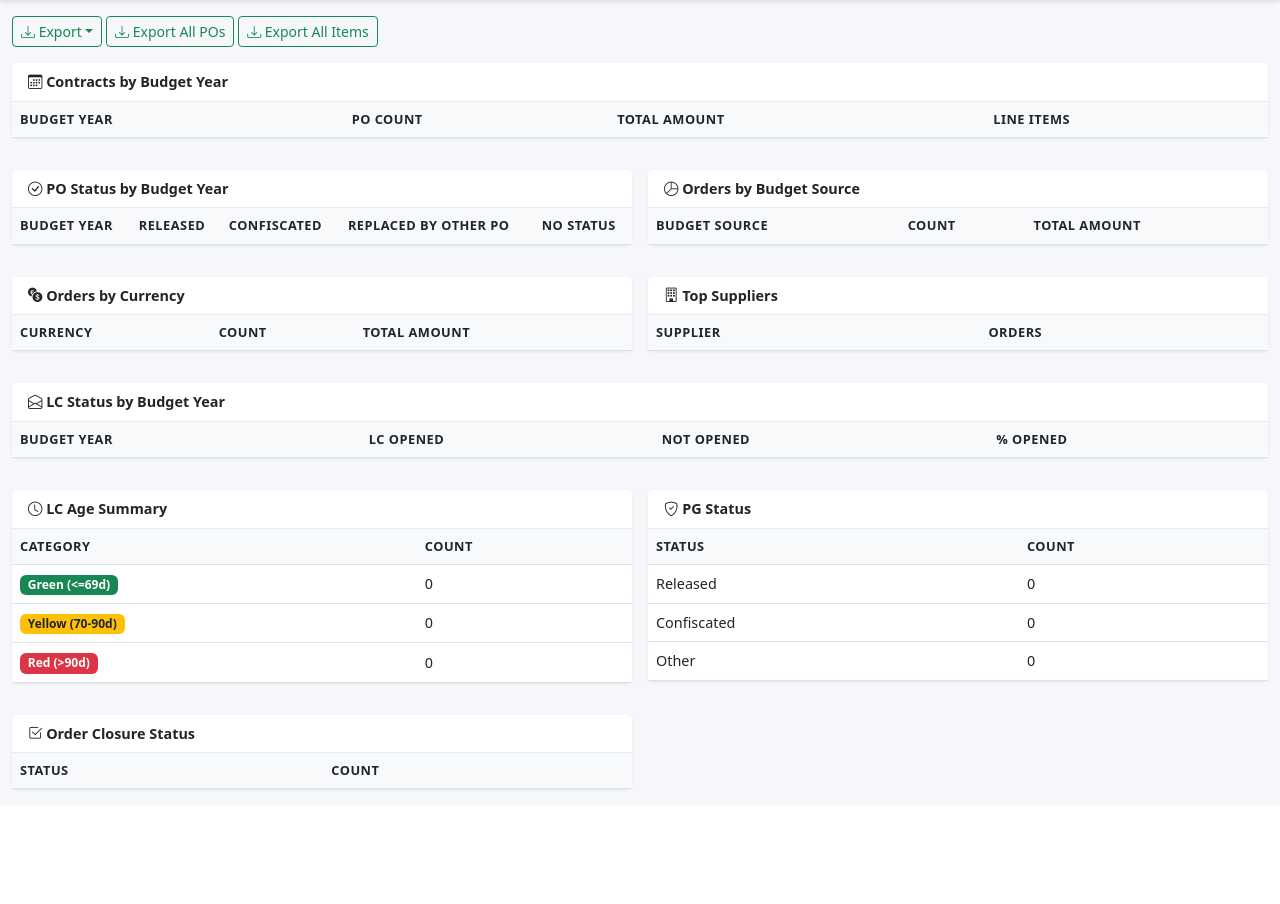
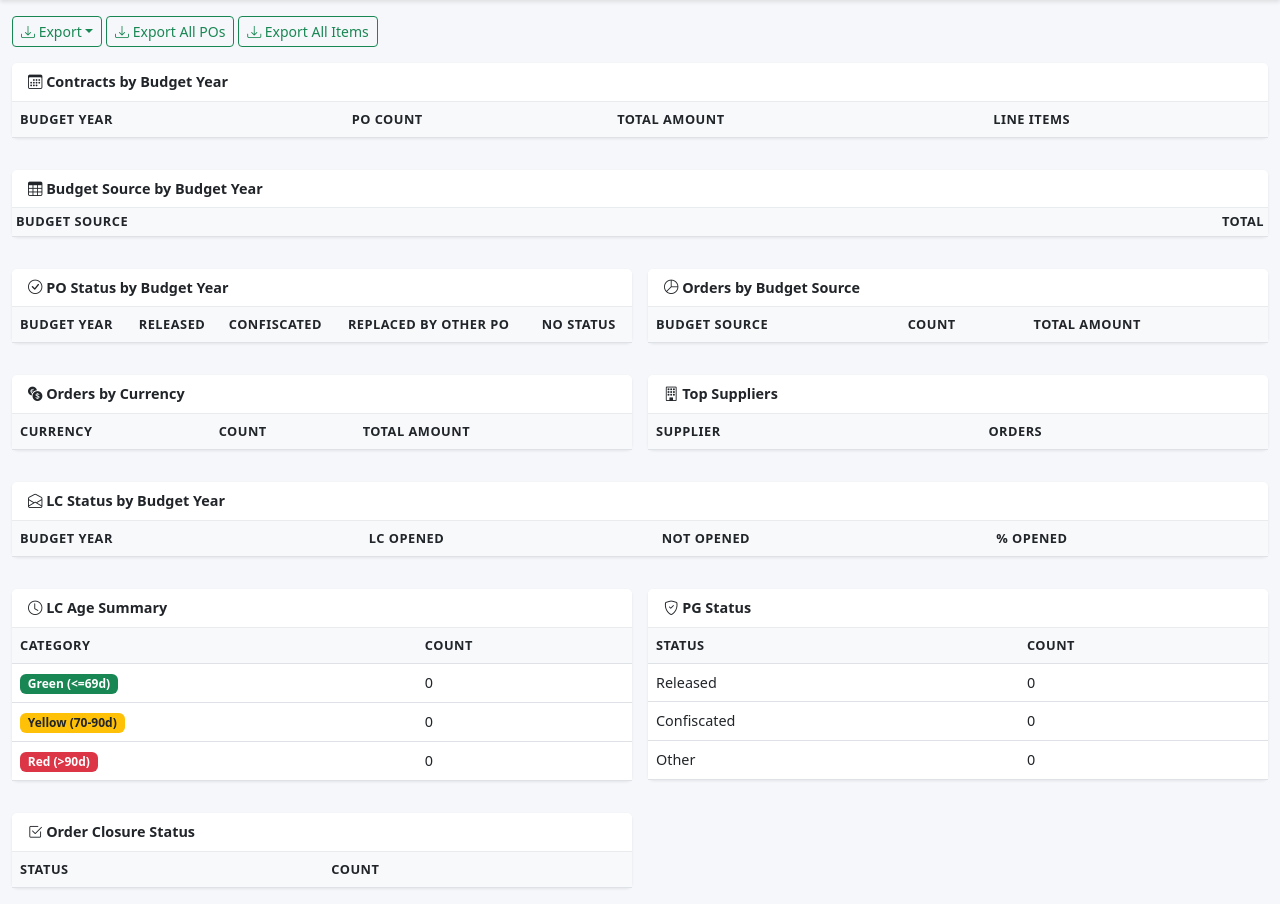
Before and after one commit to oftana72/contract-mgmt, a Flask app: page /reports in a window 1280 px wide. Shown: the part 56-960 px from the top of the page. Before the commit the page ends 847 px from the top, so only its background shows below. Run offline with Flask 3, Linux system fonts and the light colour scheme; a user stored in the database is signed in; data that the repository does not hold is empty; some libraries are stand-ins or nearby versions.

Commit message:
add Budget Source by Budget Year report card

```diff
--- a/app.py
+++ b/app.py
@@ -1020,12 +1020,38 @@ def reports():
         func.count(Shipment.id)
     ).group_by(Shipment.order_closure).order_by(func.count(Shipment.id).desc()).all()
 
+    raw_source_year = db.session.query(
+        BudgetSource.name,
+        PurchaseOrder.budget_year,
+        func.count(PurchaseOrder.id),
+        func.sum(PurchaseOrder.total_po_amount)
+    ).join(BudgetSource, PurchaseOrder.budget_source_id == BudgetSource.id, isouter=True
+    ).filter(PurchaseOrder.budget_year.isnot(None)
+    ).group_by(BudgetSource.name, PurchaseOrder.budget_year
+    ).order_by(BudgetSource.name, PurchaseOrder.budget_year).all()
+
+    source_year_data = {}
+    source_year_years = set()
+    for name, y, cnt, amt in raw_source_year:
+        key = name or 'Unspecified'
+        source_year_data.setdefault(key, {})[y] = {'cnt': cnt, 'amt': amt or 0}
+        source_year_years.add(y)
+    source_year_names = sorted(source_year_data)
+    source_year_years = sorted(source_year_years)
+    source_year_totals = {}
+    for name in source_year_names:
+        tc = sum(source_year_data[name][y]['cnt'] for y in source_year_data[name])
+        ta = sum(source_year_data[name][y]['amt'] for y in source_year_data[name])
+        source_year_totals[name] = {'cnt': tc, 'amt': ta}
+
     return render_template('reports.html', budget_data=budget_data,
                           supplier_data=supplier_data, currency_data=currency_data,
                            year_data=year_data,
                           status_year_data=status_year_data, status_names=status_names,
                           lc_summary_data=lc_summary_data, lc_age_map=lc_age_map, lc_age_order=lc_age_order,
-                          pg_status_map=pg_status_map, closure_data=closure_data)
+                          pg_status_map=pg_status_map, closure_data=closure_data,
+                          source_year_data=source_year_data, source_year_names=source_year_names,
+                          source_year_years=source_year_years, source_year_totals=source_year_totals)
 
 @app.route('/api/pos')
 @login_required
@@ -1566,6 +1592,37 @@ def export_reports():
         for name, cnt in data:
             w.writerow([name or 'Unspecified', cnt])
 
+    elif section == 'budget_source_year':
+        data = db.session.query(
+            BudgetSource.name,
+            PurchaseOrder.budget_year,
+            func.count(PurchaseOrder.id),
+            func.sum(PurchaseOrder.total_po_amount)
+        ).join(BudgetSource, PurchaseOrder.budget_source_id == BudgetSource.id, isouter=True
+        ).filter(PurchaseOrder.budget_year.isnot(None)
+        ).group_by(BudgetSource.name, PurchaseOrder.budget_year
+        ).order_by(BudgetSource.name, PurchaseOrder.budget_year).all()
+        years = sorted(set(r[1] for r in data))
+        sources = sorted(set(r[0] or 'Unspecified' for r in data))
+        w.writerow(['Budget Source'] + years + ['Total Count', 'Total Amount'])
+        totals = {}
+        for s in sources:
+            tc = sum(r[2] for r in data if (r[0] or 'Unspecified') == s)
+            ta = sum((r[3] or 0) for r in data if (r[0] or 'Unspecified') == s)
+            totals[s] = (tc, ta)
+        for s in sources:
+            row = [s]
+            for y in years:
+                found = [r for r in data if (r[0] or 'Unspecified') == s and r[1] == y]
+                if found:
+                    r = found[0]
+                    row.append(f"{r[2]} / {r[3]:,.2f}" if r[3] else str(r[2]))
+                else:
+                    row.append('-')
+            row.append(totals[s][0])
+            row.append(f"{totals[s][1]:,.2f}")
+            w.writerow(row)
+
     elif section == 'status':
         rows = db.session.query(
             POStatus.name, PurchaseOrder.budget_year, func.count(PurchaseOrder.id)
--- a/templates/reports.html
+++ b/templates/reports.html
@@ -10,6 +10,8 @@
             <li><a class="dropdown-item" href="{{ url_for('export_reports', section='currency') }}">Orders by Currency</a></li>
             <li><a class="dropdown-item" href="{{ url_for('export_reports', section='suppliers') }}">Top Suppliers</a></li>
             <li><a class="dropdown-item" href="{{ url_for('export_reports', section='status') }}">PO Status by Budget Year</a></li>
+            <li><hr class="dropdown-divider"></li>
+            <li><a class="dropdown-item" href="{{ url_for('export_reports', section='budget_source_year') }}">Budget Source by Budget Year</a></li>
         </ul>
     </div>
     <a href="{{ url_for('export_pos') }}" class="btn btn-sm btn-outline-success"><i class="bi bi-download"></i> Export All POs</a>
@@ -31,6 +33,45 @@
                                 <td>{{ cnt }}</td>
                                 <td>{{ "{:,.2f}".format(amt) if amt else '0.00' }}</td>
                                 <td>{{ items }}</td>
+                            </tr>
+                            {% endfor %}
+                        </tbody>
+                    </table>
+                </div>
+            </div>
+        </div>
+    </div>
+
+    <div class="col-md-12">
+        <div class="card">
+            <div class="card-header"><i class="bi bi-table"></i> Budget Source by Budget Year</div>
+            <div class="card-body p-0">
+                <div class="table-responsive">
+                    <table class="table mb-0 table-sm">
+                        <thead>
+                            <tr>
+                                <th>Budget Source</th>
+                                {% for y in source_year_years %}
+                                <th class="text-end"><strong>{{ y }}</strong></th>
+                                {% endfor %}
+                                <th class="text-end"><strong>Total</strong></th>
+                            </tr>
+                        </thead>
+                        <tbody>
+                            {% for name in source_year_names %}
+                            <tr>
+                                <td>{{ name }}</td>
+                                {% for y in source_year_years %}
+                                <td class="text-end">
+                                    {% set cell = source_year_data[name].get(y) %}
+                                    {% if cell %}
+                                        {{ cell.cnt }} / {{ "{:,.2f}".format(cell.amt) }}
+                                    {% else %}
+                                        -
+                                    {% endif %}
+                                </td>
+                                {% endfor %}
+                                <td class="text-end"><strong>{{ source_year_totals[name].cnt }}</strong> / <strong>{{ "{:,.2f}".format(source_year_totals[name].amt) }}</strong></td>
                             </tr>
                             {% endfor %}
                         </tbody>
```
